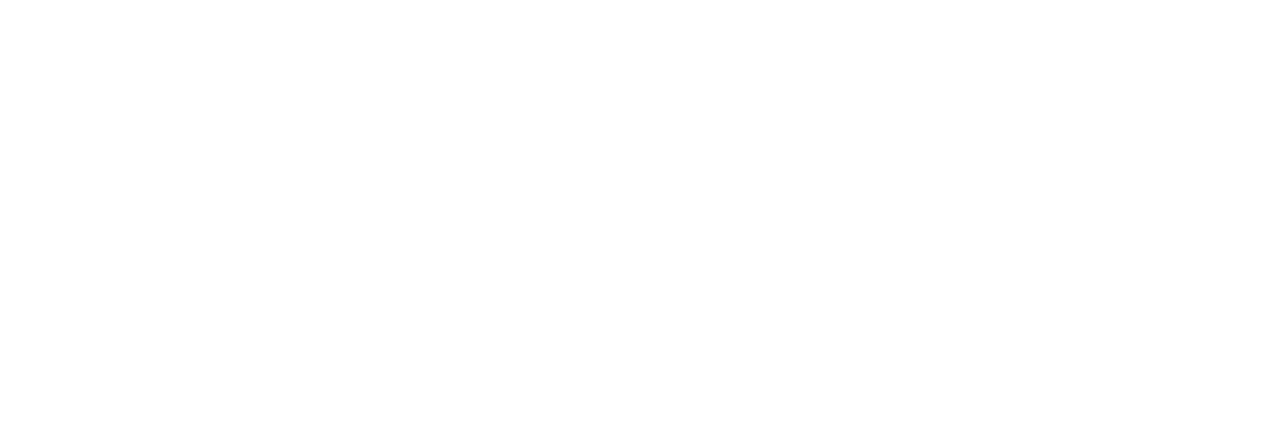
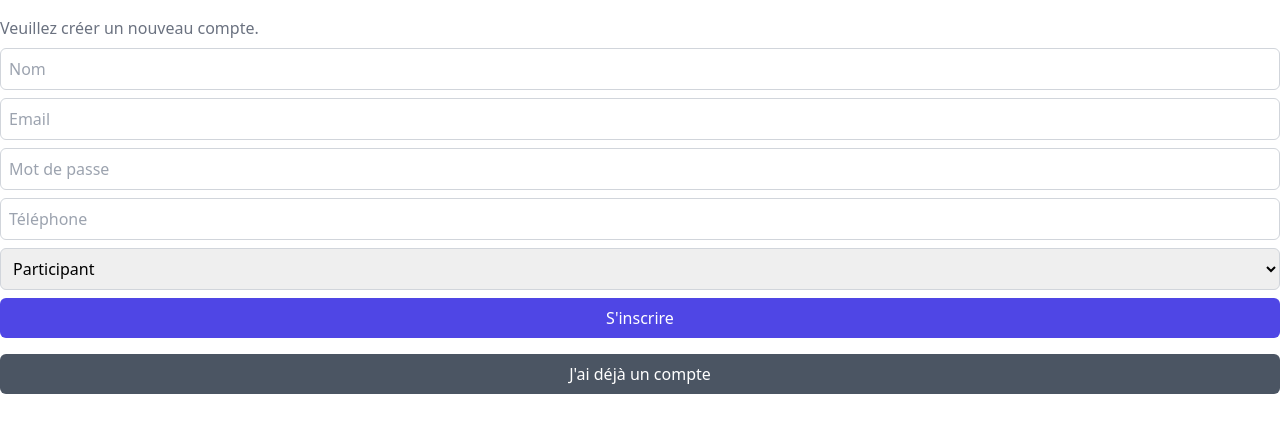
Before and after one commit to billy-java/soirie, a React (Vite) app: page /inscription in a window 1280 px wide. Before the commit this address had no page. Shown: the top 432 px of the page. Built offline with nearby package versions, Linux system fonts and the light colour scheme.

Commit message:
mise a jour - (9)

```diff
--- a/src/App.tsx
+++ b/src/App.tsx
@@ -12,6 +12,8 @@ import Menu from './pages/evenements/Menu';
 import Aide from './pages/evenements/menu/Aide';
 import Connexion from './pages/auth/Connexion';
 import RoutesProtegee from './RoutesProtegee';
+import Inscription from './pages/auth/Inscription';
+import Restaurer from './pages/auth/Restaurer';
 
 const App: React.FC = () => {
   return (
@@ -20,7 +22,9 @@ const App: React.FC = () => {
         <Navbar />
         <Routes>
           <Route path="/home" element={<Home />} />
-          <Route path="/connexion" element={<Connexion />} />
+          <Route path="/" element={<Connexion />} />
+          <Route path="/inscription" element={<Inscription />} />
+          <Route path="/restaurer" element={<Restaurer />} />
 
           {/* Routes pour les pages d'événements */}
           <Route
--- a/src/RoutesProtegee.tsx
+++ b/src/RoutesProtegee.tsx
@@ -28,7 +28,7 @@ const RoutesProtegee: React.FC<ProtectedRouteProps> = ({ element }) => {
       return <Navigate to="/home" />;
     }
   } else {
-    return <Navigate to="/connexion" />;
+    return <Navigate to="/" />;
   }
 };
 
--- a/src/pages/Home.tsx
+++ b/src/pages/Home.tsx
@@ -99,7 +99,8 @@ const Home = () => {
 
   const deconnection = () => {
     dispatch(logout());
-    navigate('/connexion');
+    setEvenements([]);
+    navigate('/');
   };
 
   return (
@@ -177,7 +178,7 @@ const Home = () => {
               if (idConfirmationSuppression) setIdConfirmationSuppression(null);
               gererAjoutEvenement();
             }}
-            className="bg-indigo-600 text-white w-full px-4 py-2 rounded-md hover:bg-indigo-800 flex flex-wrap justify-center items-center space-x-2">
+            className="bg-indigo-600 text-white size-fit px-4 py-2 rounded-md hover:bg-indigo-800 flex flex-nowrap justify-center items-center space-x-2">
             <p>Sauvegarder</p> {iconsListe.enregister}
           </button>
         </div>
--- a/src/pages/auth/Connexion.tsx
+++ b/src/pages/auth/Connexion.tsx
@@ -1,9 +1,65 @@
-
+import React, { useState } from 'react';
+import { useDispatch } from 'react-redux';
+import { useNavigate } from 'react-router-dom';
+import { IUtilisateur } from '../../lib/interfaces/entites';
+import { initialiserUtilisateur } from '../../lib/functions/initialiseEntities';
+import { login } from '../../redux/authSlice';
+import { IAuth } from '../../lib/interfaces/IAuth';
 
 const Connexion = () => {
+  const navigate = useNavigate();
+  const dispatch = useDispatch();
+  const [user, setUser] = useState<IUtilisateur>(initialiserUtilisateur());
+
+  const handleSubmit = (e: React.FormEvent) => {
+    e.preventDefault();
+    const temp: IAuth = { userActuel: user, token: null, idEv: '0' };
+    dispatch(login(temp));
+    navigate('/home');
+  };
+
+  const modifierUser = (champ: keyof IUtilisateur, valeur: string) => {
+    setUser((prevUser) => ({ ...prevUser, [champ]: valeur }));
+  };
+
   return (
-    <div>Connexion</div>
-  )
-}
+    <form onSubmit={handleSubmit} className="flex flex-col gap-2 mt-4">
+      <p className="text-gray-500">Veuillez vous connecter à votre compte.</p>
+      <input
+        type="email"
+        name="email"
+        value={user.email}
+        onChange={(e) => modifierUser('email', e.target.value)}
+        placeholder="Email"
+        className="p-2 border border-gray-300 rounded-md"
+      />
+      <input
+        type="password"
+        name="motDePasse"
+        value={user.motDePasse}
+        onChange={(e) => modifierUser('motDePasse', e.target.value)}
+        placeholder="Mot de passe"
+        className="p-2 border border-gray-300 rounded-md"
+      />
+      <button
+        type="submit"
+        className="bg-indigo-600 text-white w-full px-4 py-2 rounded-md hover:bg-indigo-800">
+        Se connecter
+      </button>
+      <button
+        type="button"
+        onClick={() => navigate('/inscription')}
+        className="mt-2 bg-gray-600 text-white w-full px-4 py-2 rounded-md hover:bg-gray-800">
+        Créer un compte
+      </button>
+      <button
+        type="button"
+        onClick={() => navigate('/restaurer')}
+        className="mt-2 bg-gray-600 text-white w-full px-4 py-2 rounded-md hover:bg-gray-800">
+        Réinitialiser le mot de passe
+      </button>
+    </form>
+  );
+};
 
-export default Connexion
+export default Connexion;
--- /dev/null
+++ b/src/pages/auth/Inscription.tsx
@@ -0,0 +1,89 @@
+import React, { useState } from 'react';
+import { useDispatch } from 'react-redux';
+import { useNavigate } from 'react-router-dom';
+import { login } from '../../redux/authSlice';
+import { initialiserUtilisateur } from '../../lib/functions/initialiseEntities';
+import { IUtilisateur } from '../../lib/interfaces/entites';
+
+const Inscription = () => {
+  const dispatch = useDispatch();
+  const navigate = useNavigate();
+  const [utilisateur, setUtilisateur] = useState<IUtilisateur>(
+    initialiserUtilisateur()
+  );
+
+  const handleChange = (
+    e: React.ChangeEvent<HTMLInputElement | HTMLSelectElement>
+  ) => {
+    const { name, value } = e.target;
+    setUtilisateur((prevUtilisateur) => ({
+      ...prevUtilisateur,
+      [name]: value,
+    }));
+  };
+
+  const handleSubmit = (e: React.FormEvent) => {
+    e.preventDefault();
+    dispatch(login({ userActuel: utilisateur, token: null, idEv: '0' }));
+    navigate('/home');
+  };
+
+  return (
+    <form onSubmit={handleSubmit} className="flex flex-col gap-2 mt-4">
+      <p className="text-gray-500">Veuillez créer un nouveau compte.</p>
+      <input
+        type="text"
+        name="nom"
+        value={utilisateur.nom}
+        onChange={handleChange}
+        placeholder="Nom"
+        className="p-2 border border-gray-300 rounded-md"
+      />
+      <input
+        type="email"
+        name="email"
+        value={utilisateur.email}
+        onChange={handleChange}
+        placeholder="Email"
+        className="p-2 border border-gray-300 rounded-md"
+      />
+      <input
+        type="password"
+        name="motDePasse"
+        value={utilisateur.motDePasse}
+        onChange={handleChange}
+        placeholder="Mot de passe"
+        className="p-2 border border-gray-300 rounded-md"
+      />
+      <input
+        type="tel"
+        name="telephone"
+        value={utilisateur.telephone}
+        onChange={handleChange}
+        placeholder="Téléphone"
+        className="p-2 border border-gray-300 rounded-md"
+      />
+      <select
+        name="role"
+        value={utilisateur.role}
+        onChange={handleChange}
+        className="p-2 border border-gray-300 rounded-md">
+        <option value={1}>Organisateur</option>
+        <option value={2}>Participant</option>
+      </select>
+      <button
+        type="submit"
+        className="bg-indigo-600 text-white w-full px-4 py-2 rounded-md hover:bg-indigo-800">
+        S'inscrire
+      </button>
+      <button
+        type="button"
+        onClick={() => navigate('/')}
+        className="mt-2 bg-gray-600 text-white w-full px-4 py-2 rounded-md hover:bg-gray-800">
+        J'ai déjà un compte
+      </button>
+    </form>
+  );
+};
+
+export default Inscription;
--- /dev/null
+++ b/src/pages/auth/Restaurer.tsx
@@ -0,0 +1,47 @@
+import React, { useState } from 'react';
+import { useNavigate } from 'react-router-dom';
+
+const Restaurer = () => {
+  const [email, setEmail] = useState('');
+  const navigate = useNavigate();
+
+  const handleSubmit = (e: React.FormEvent) => {
+    e.preventDefault();
+    // Placeholder for dispatching the reset password action
+    /* dispatch(resetPassword(email)); */
+  };
+
+  return (
+    <form onSubmit={handleSubmit} className="flex flex-col gap-2 mt-4">
+      <p className="text-gray-500">
+        Entrez votre email pour réinitialiser votre mot de passe.
+      </p>
+      <input
+        type="email"
+        value={email}
+        onChange={(e) => setEmail(e.target.value)}
+        placeholder="Email"
+        className="p-2 border border-gray-300 rounded-md"
+      />
+      <button
+        type="submit"
+        className="bg-indigo-600 text-white w-full px-4 py-2 rounded-md hover:bg-indigo-800">
+        Réinitialiser
+      </button>
+      <button
+        type="button"
+        onClick={() => navigate('/')}
+        className="mt-2 bg-gray-600 text-white w-full px-4 py-2 rounded-md hover:bg-gray-800">
+        Retour à la connexion
+      </button>
+      <button
+        type="button"
+        onClick={() => navigate('/inscription')}
+        className="mt-2 bg-gray-600 text-white w-full px-4 py-2 rounded-md hover:bg-gray-800">
+        Créer un compte
+      </button>
+    </form>
+  );
+};
+
+export default Restaurer;
--- a/src/redux/authSlice.ts
+++ b/src/redux/authSlice.ts
@@ -14,11 +14,12 @@ const authSlice = createSlice({
   reducers: {
     login: (
       state,
-      action: PayloadAction<{ user: IUtilisateur; token: string; idEv: string }>
+      action: PayloadAction<IAuth>
     ) => {
-      state.userActuel = action.payload.user;
-      state.token = action.payload.token;
-      state.idEv = action.payload.idEv;
+      const { userActuel, token, idEv } = action.payload;
+      state.userActuel = userActuel;
+      state.token = token;
+      state.idEv = idEv;
     },
     logout: (state) => {
       state.userActuel = null;
```
Also changed, not shown: version.txt, 1 other file (tests, documents, lock files or other folders).
